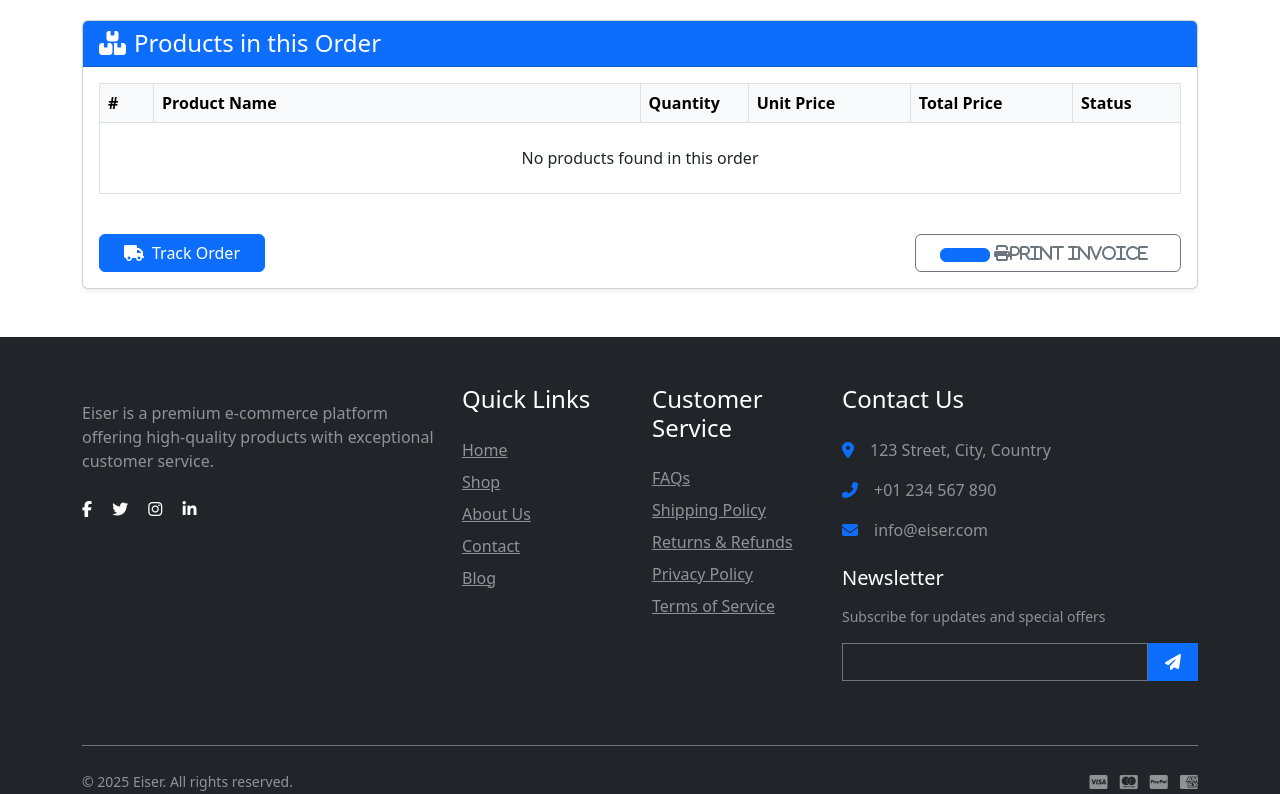
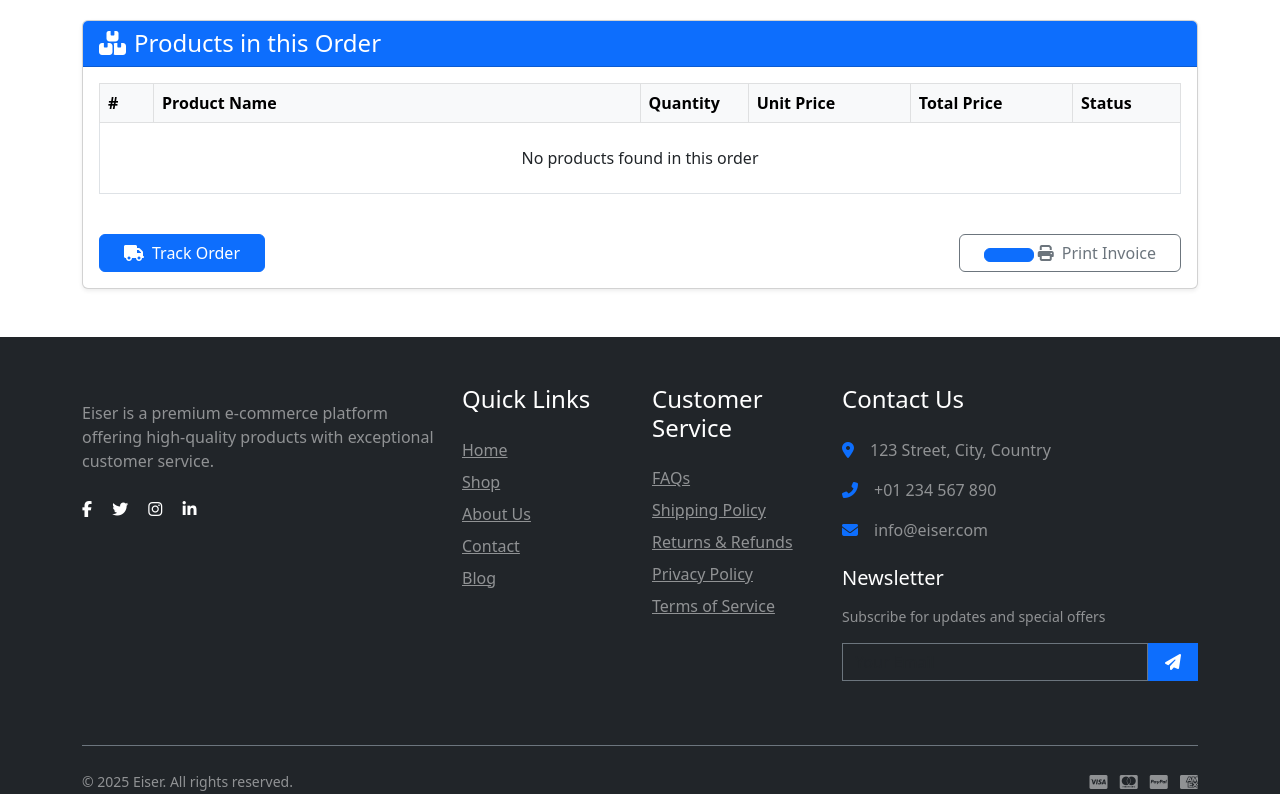
Before and after one commit to omrajyadav/electronics, a PHP site: page /order.detail.php in a window 1280 px wide. Shown: the part 208-1002 px from the top of the page. Run offline with PHP 8.4, Linux system fonts and the light colour scheme; data that the repository does not hold is empty.

Commit message:
some change

```diff
--- a/order.detail.php
+++ b/order.detail.php
@@ -41,7 +41,7 @@ $result = mysqli_query($conn, $query);
                             <td>₹<?= number_format($row["oc_total_price"], 2) ?></td>
                             <td>
                                 <span class="badge bg-info">
-                                    <i class="fas fa-truck me-1"></i>
+                                    <i class="fas fa-truck me-1"></i> Shipped
                                 </span>
                             </td>
                         </tr>
@@ -76,7 +76,7 @@ $result = mysqli_query($conn, $query);
 
                 <button class="btn btn-outline-secondary px-4">
                     <a href="print.php" class="btn btn-primary px-4" ></a>
-                    <i class="fas fa-print me-2">Print Invoice</i>
+                    <i class="fas fa-print me-2"></i>Print Invoice
                 </button>
             </div>
         </div>
```
